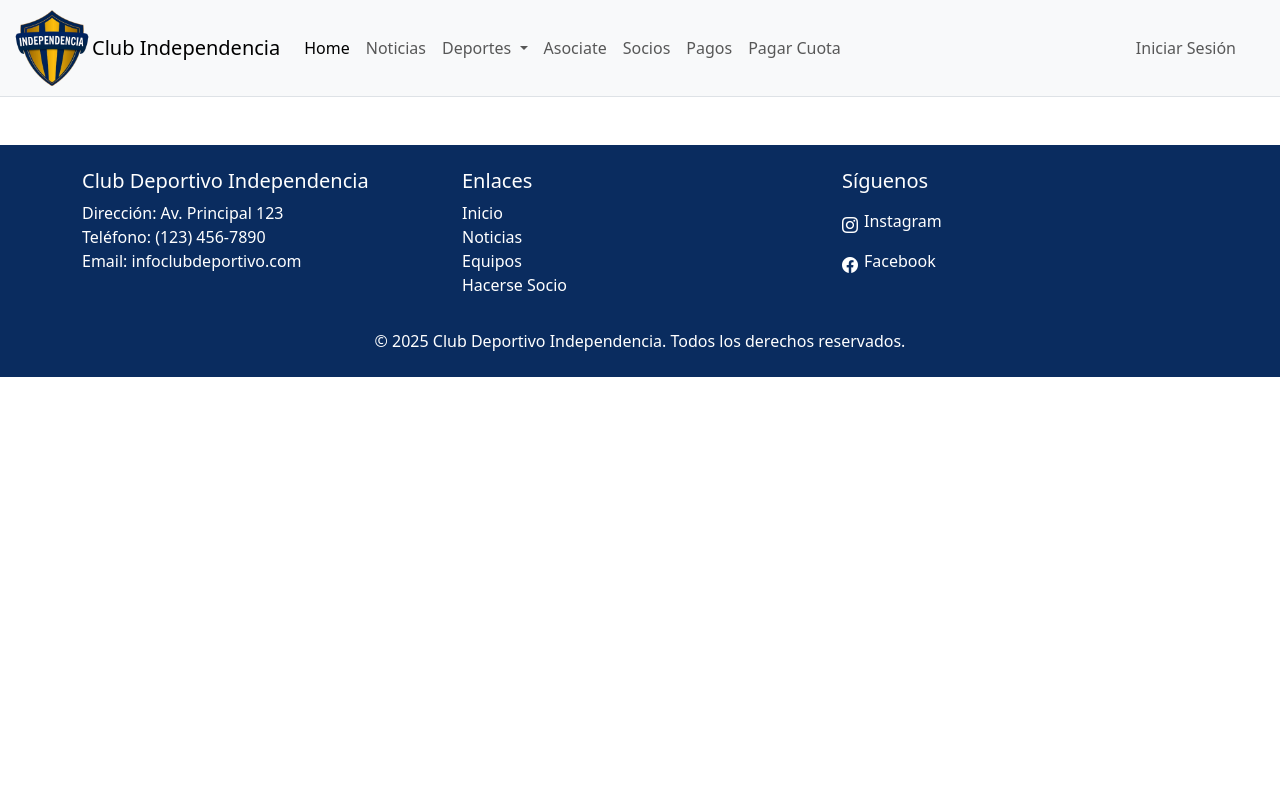
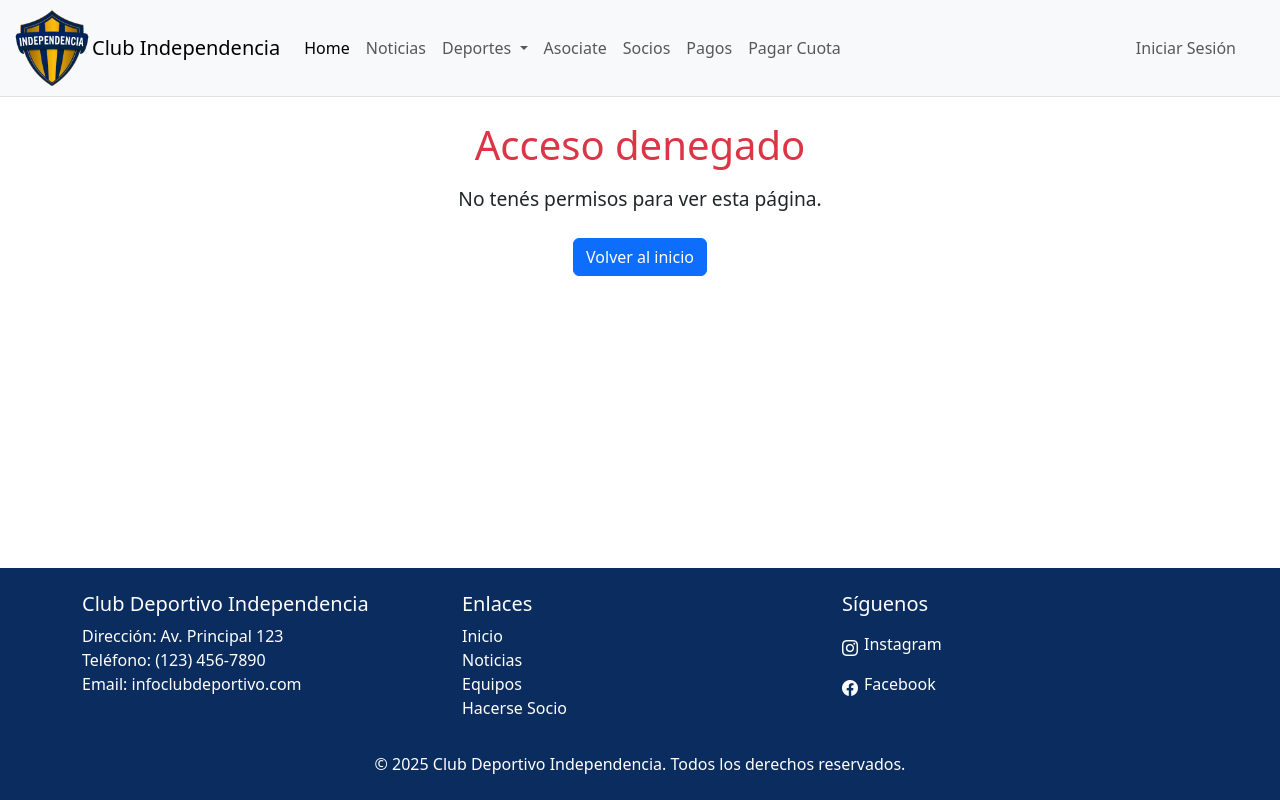
Before and after one commit to joseGiraudo/gestorClubBS, an Angular app: page /unauthorized in a window 1280 px wide. Before the commit this address led to /. Built offline with nearby package versions, Linux system fonts and the light colour scheme.

Commit message:
unauthorized & not-found pages. footer sticky bottom

```diff
--- a/src/app/app.component.html
+++ b/src/app/app.component.html
@@ -1,8 +1,10 @@
-<div>
+<div class="d-flex flex-column min-vh-100">
 
   <app-navbar></app-navbar>
 
-  <router-outlet></router-outlet>
+  <main class="flex-grow-1">
+    <router-outlet></router-outlet>
+  </main>
 
   <app-footer></app-footer>
 </div>
--- a/src/app/app.routes.ts
+++ b/src/app/app.routes.ts
@@ -14,6 +14,8 @@ import { UserListComponent } from './components/users/user-list/user-list.compon
 import { TeamListComponent } from './components/teams/team-list/team-list.component';
 import { TeamFormComponent } from './components/teams/team-form/team-form.component';
 import { TeamsViewComponent } from './components/teams/teams-view/teams-view.component';
+import { UnauthorizedComponent } from './components/core/unauthorized/unauthorized.component';
+import { NotFoundComponent } from './components/core/not-found/not-found.component';
 
 export const routes: Routes = [
     { path: '', component: HomeComponent },
@@ -44,5 +46,7 @@ export const routes: Routes = [
     // AUTH
     { path: 'login', component: LoginComponent },
 
-    { path: 'admin', canActivate: [authGuard, adminGuard], component: MemberFormComponent}
+    // Pages
+    { path: 'unauthorized', component: UnauthorizedComponent },
+    { path: '**', component: NotFoundComponent }
 ];
--- /dev/null
+++ b/src/app/components/core/not-found/not-found.component.css
@@ -0,0 +1,3 @@
+h1 {
+  font-size: 6rem;
+}
--- /dev/null
+++ b/src/app/components/core/not-found/not-found.component.html
@@ -0,0 +1,10 @@
+<div class="container d-flex flex-column justify-content-center align-items-center vh-100 text-center">
+  <h1 class="display-1 fw-bold text-danger">404</h1>
+  <p class="fs-4">Página no encontrada</p>
+  <p class="text-muted mb-4">
+    Lo sentimos, la página que estás buscando no existe o fue movida.
+  </p>
+  <a routerLink="/" class="btn btn-primary">
+    Volver al inicio
+  </a>
+</div>
--- /dev/null
+++ b/src/app/components/core/unauthorized/unauthorized.component.css
@@ -0,0 +1,6 @@
+h1 {
+  font-size: 2.5rem;
+}
+p {
+  font-size: 1.2rem;
+}
--- /dev/null
+++ b/src/app/components/core/unauthorized/unauthorized.component.html
@@ -0,0 +1,5 @@
+<div class="container d-flex flex-column align-items-center justify-content-center mt-4 text-center">
+  <h1 class="text-danger mb-3">Acceso denegado</h1>
+  <p class="mb-4">No tenés permisos para ver esta página.</p>
+  <button class="btn btn-primary" (click)="goHome()">Volver al inicio</button>
+</div>
--- /dev/null
+++ b/src/app/components/core/unauthorized/unauthorized.component.ts
@@ -0,0 +1,18 @@
+import { Component } from '@angular/core';
+import { Router } from '@angular/router';
+
+@Component({
+  selector: 'app-unauthorized',
+  imports: [],
+  templateUrl: './unauthorized.component.html',
+  styleUrl: './unauthorized.component.css'
+})
+export class UnauthorizedComponent {
+
+  constructor(private router: Router) {}
+
+  goHome(): void {
+    this.router.navigate(['/']);
+  }
+
+}
--- a/src/styles.css
+++ b/src/styles.css
@@ -1 +1,5 @@
 /* You can add global styles to this file, and also import other style files */
+html, body {
+  height: 100%;
+  margin: 0;
+}
```
Also changed, not shown: src/app/components/core/not-found/not-found.component.ts (added, +12 -0 lines), 2 other files (tests, documents, lock files or other folders).
